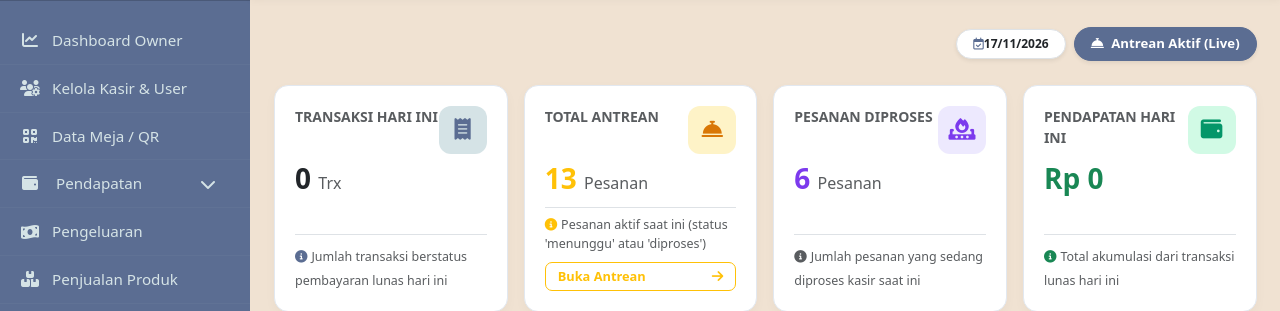
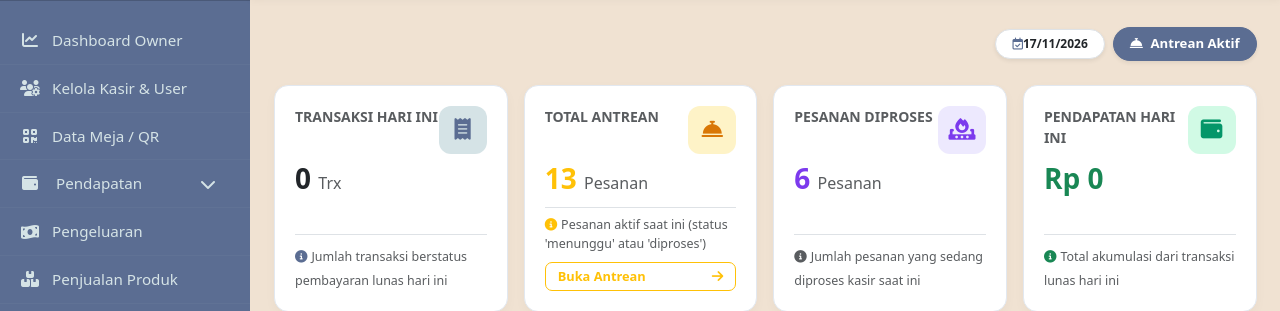
Before and after one commit to griseldaatha/asa-jaya-playground, a Laravel app: page /kasir/dashboard in a window 1280 px wide. Shown: the part 64-375 px from the top of the page. Run offline with Laravel 12, Linux system fonts and the light colour scheme; a user stored in the database is signed in; data comes from the database, SQL or seed files in the repository.

Commit message:
style(sidebar): ubah teks menu Antrean Aktif (Live) menjadi Antrean Aktif

```diff
--- a/resources/views/kasir/dashboard.blade.php
+++ b/resources/views/kasir/dashboard.blade.php
@@ -65,7 +65,7 @@
             <i class="fa-regular fa-calendar-check text-primary me-1.5"></i>{{ date('d/m/Y') }}
         </span>
         <a href="{{ route('kasir.antrean') }}" class="btn btn-sm btn-primary rounded-pill px-3 shadow-sm">
-            <i class="fa-solid fa-bell-concierge me-1"></i> Antrean Aktif (Live)
+            <i class="fa-solid fa-bell-concierge me-1"></i> Antrean Aktif
         </a>
     </div>
 
--- a/resources/views/layouts/admin.blade.php
+++ b/resources/views/layouts/admin.blade.php
@@ -294,7 +294,7 @@
                     <a href="{{ route('owner.produk-laporan.index') }}" class="{{ request()->routeIs('owner.produk-laporan.*') ? 'active' : '' }}"><i class="fa-solid fa-boxes-stacked"></i> Penjualan Produk</a>
                 @elseif(Auth::user()->role === 'kasir')
                     <a href="{{ route('kasir.dashboard') }}" class="{{ request()->routeIs('kasir.dashboard') ? 'active' : '' }}"><i class="fa-solid fa-chart-line"></i> Dashboard</a>
-                    <a href="{{ route('kasir.antrean') }}" class="{{ request()->routeIs('kasir.antrean') ? 'active' : '' }}"><i class="fa-solid fa-bell-concierge"></i> Antrean Aktif (Live)</a>
+                    <a href="{{ route('kasir.antrean') }}" class="{{ request()->routeIs('kasir.antrean') ? 'active' : '' }}"><i class="fa-solid fa-bell-concierge"></i> Antrean Aktif</a>
                     <a href="{{ route('admin.pesanan-baru') }}" class="{{ request()->routeIs('admin.pesanan-baru*') ? 'active' : '' }}"><i class="fa-solid fa-cash-register"></i> Input Pesanan</a>
                     <a href="{{ route('admin.transaksi.index') }}" class="{{ request()->routeIs('admin.transaksi.*') ? 'active' : '' }}"><i class="fa-solid fa-clock-rotate-left"></i> Riwayat Transaksi</a>
                     <a href="{{ route('admin.kategori.index') }}" class="{{ request()->routeIs('admin.kategori.*') ? 'active' : '' }}"><i class="fa-solid fa-tags"></i> Kategori Produk</a>
```
